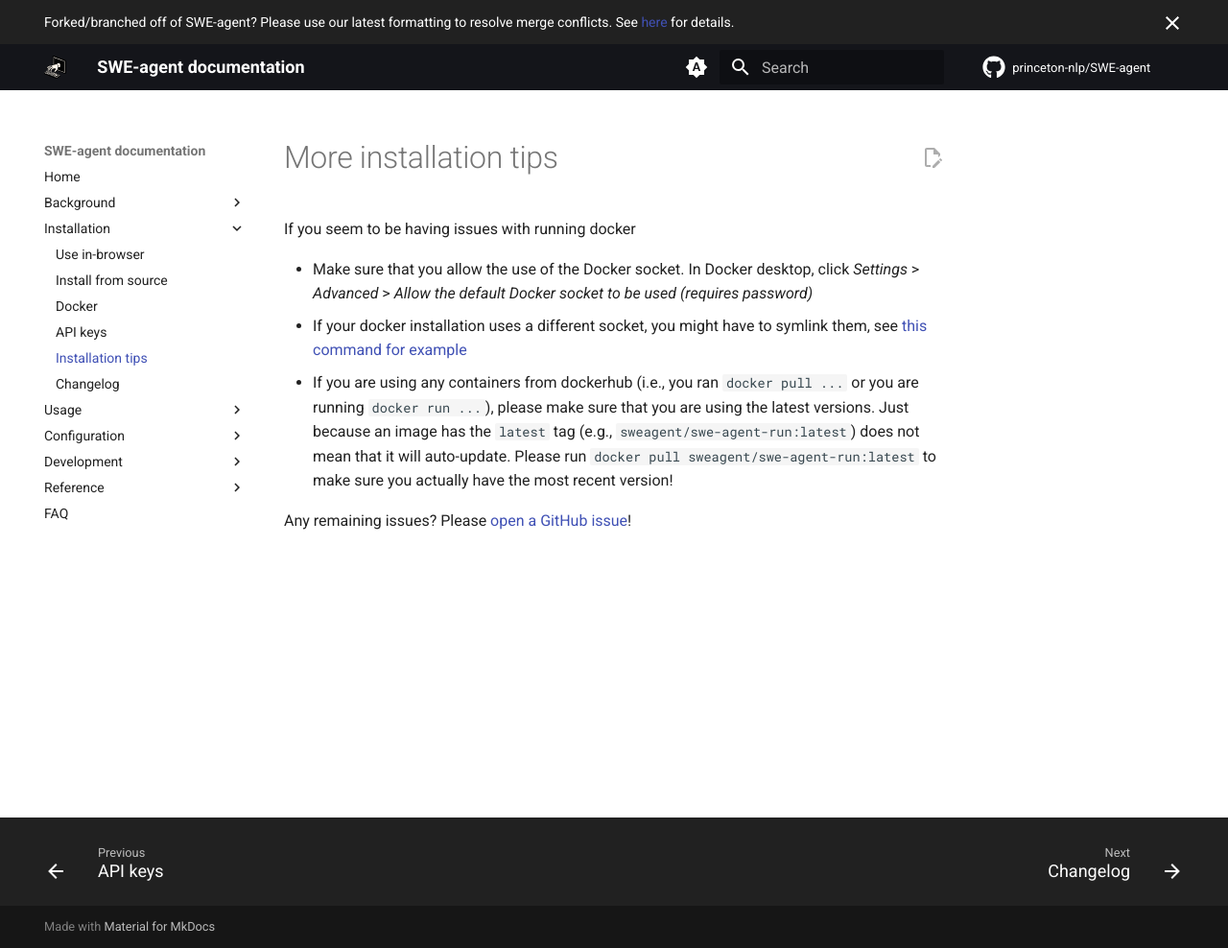
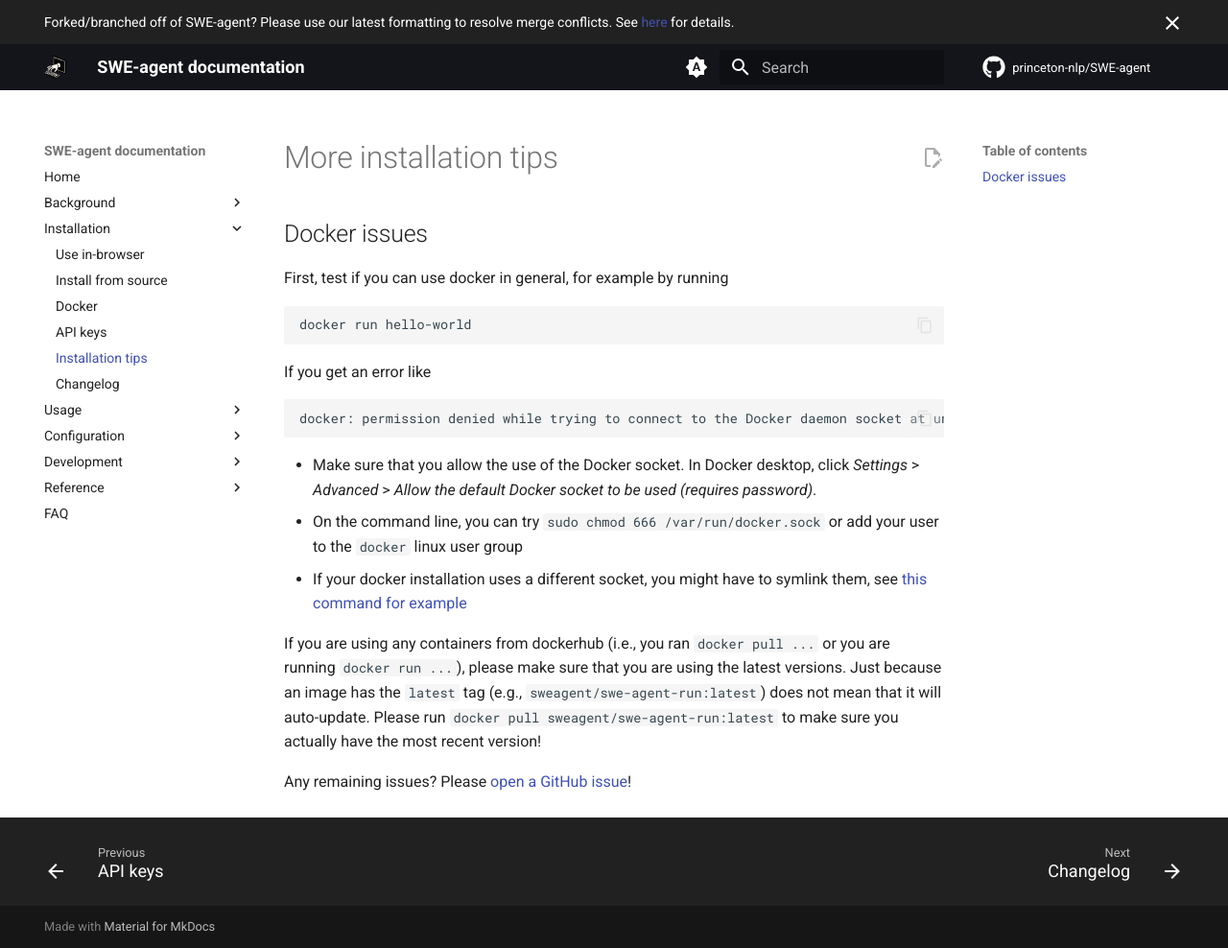
Before and after one commit to princeton-nlp/SWE-agent, an MkDocs documentation site: the page built from docs/installation/tips.md, in a window 1280 px wide and 988 px high. Shown: the whole window at 96% size. Built offline with MkDocs 1.6.1 and Material for MkDocs 9.7.7, drawn with Linux system fonts in a browser that asks for light colours; comment, search, counter and statistics services are not loaded.

Commit message:
Doc: Add more docker issue docs

````diff
--- a/docs/installation/tips.md
+++ b/docs/installation/tips.md
@@ -1,11 +1,25 @@
 # More installation tips
 
-If you seem to be having issues with running docker
+## Docker issues <a name="docker"></a>
 
-* Make sure that you allow the use of the Docker socket. In Docker desktop, click *Settings* > *Advanced* > *Allow the default Docker socket to be used (requires password)*
+First, test if you can use docker in general, for example by running
+
+```bash
+docker run hello-world
+```
+
+If you get an error like
+
+```
+docker: permission denied while trying to connect to the Docker daemon socket at unix:///var/run/docker.sock: Head "http://%2Fvar%2Frun%2Fdocker.sock/_ping": dial unix /var/run/docker.sock: connect: permission denied.
+```
+
+* Make sure that you allow the use of the Docker socket. In Docker desktop, click *Settings* > *Advanced* > *Allow the default Docker socket to be used (requires password)*.
+* On the command line, you can try `sudo chmod 666 /var/run/docker.sock` or add your user to the `docker` linux user group
 * If your docker installation uses a different socket, you might have to symlink them, see [this command for example](https://github.com/princeton-nlp/SWE-agent/issues/20#issuecomment-2047506005)
-* If you are using any containers from dockerhub (i.e., you ran `docker pull ...` or you are running `docker run ...`), please make sure that you are using the latest
-  versions. Just because an image has the `latest` tag (e.g., `sweagent/swe-agent-run:latest`) does not mean that it will auto-update. Please run
-  `docker pull sweagent/swe-agent-run:latest` to make sure you actually have the most recent version!
+
+If you are using any containers from dockerhub (i.e., you ran `docker pull ...` or you are running `docker run ...`), please make sure that you are using the latest
+versions. Just because an image has the `latest` tag (e.g., `sweagent/swe-agent-run:latest`) does not mean that it will auto-update. Please run
+`docker pull sweagent/swe-agent-run:latest` to make sure you actually have the most recent version!
 
 Any remaining issues? Please [open a GitHub issue](https://github.com/princeton-nlp/SWE-agent/issues/new/choose)!
````
Also changed, not shown: docs/installation/docker.md (+2 -2 lines), docs/installation/source.md (+2 -2 lines).
